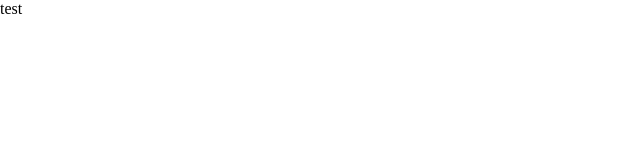
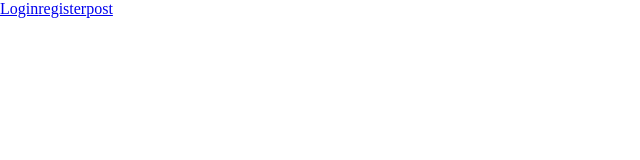
Before and after one commit to inyCation/auth-jwt, a React (Vite) app in the folder client/: page / in a window 1280 px wide. Shown: the top 160 px of the page, without its empty margins (0-640 px from the left). Built offline with nearby package versions, Linux system fonts and the light colour scheme.

Commit message:
added link to app.jsx

```diff
--- a/client/src/App.tsx
+++ b/client/src/App.tsx
@@ -1,9 +1,12 @@
 import React from 'react'
+import {Link} from "react-router-dom"
 
 const App :React.FC= () => {
   return (
     <div className='userLoginContainer' >
-        test
+      <Link to="/login">Login</Link>
+      <Link to="/register">register</Link>
+      <Link to="/post">post</Link>
     </div>
   )
 }
```
